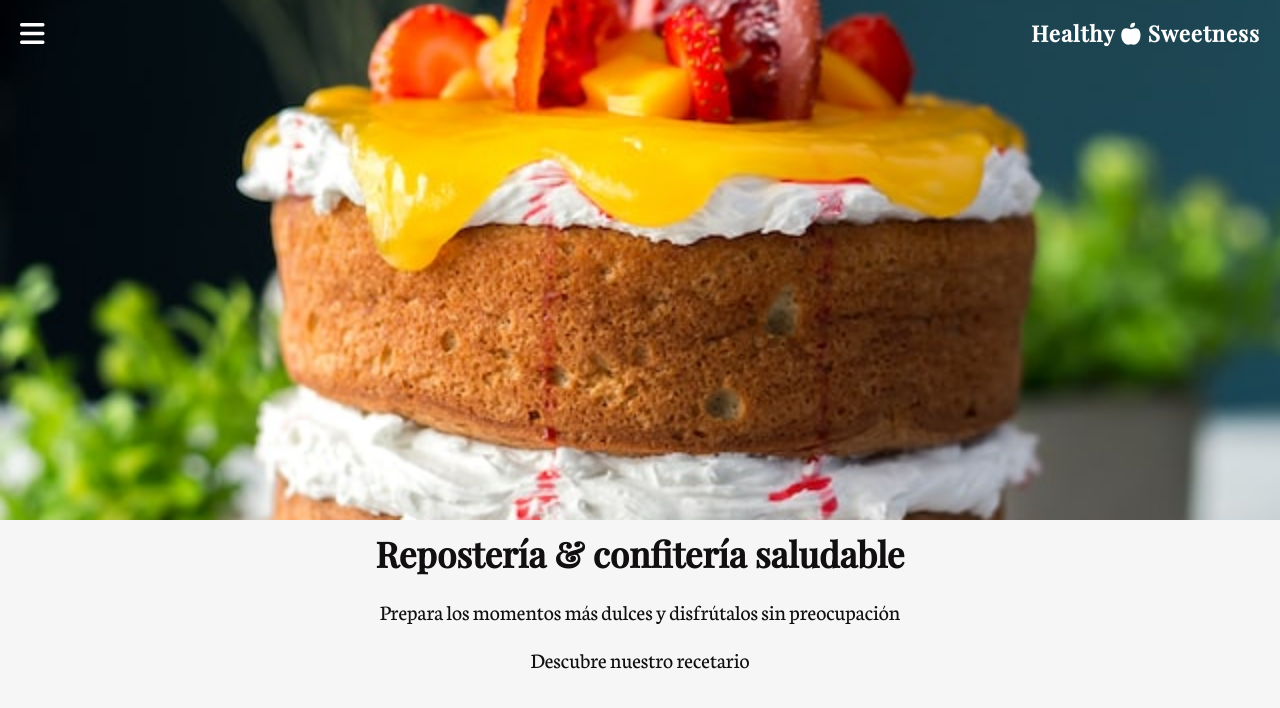
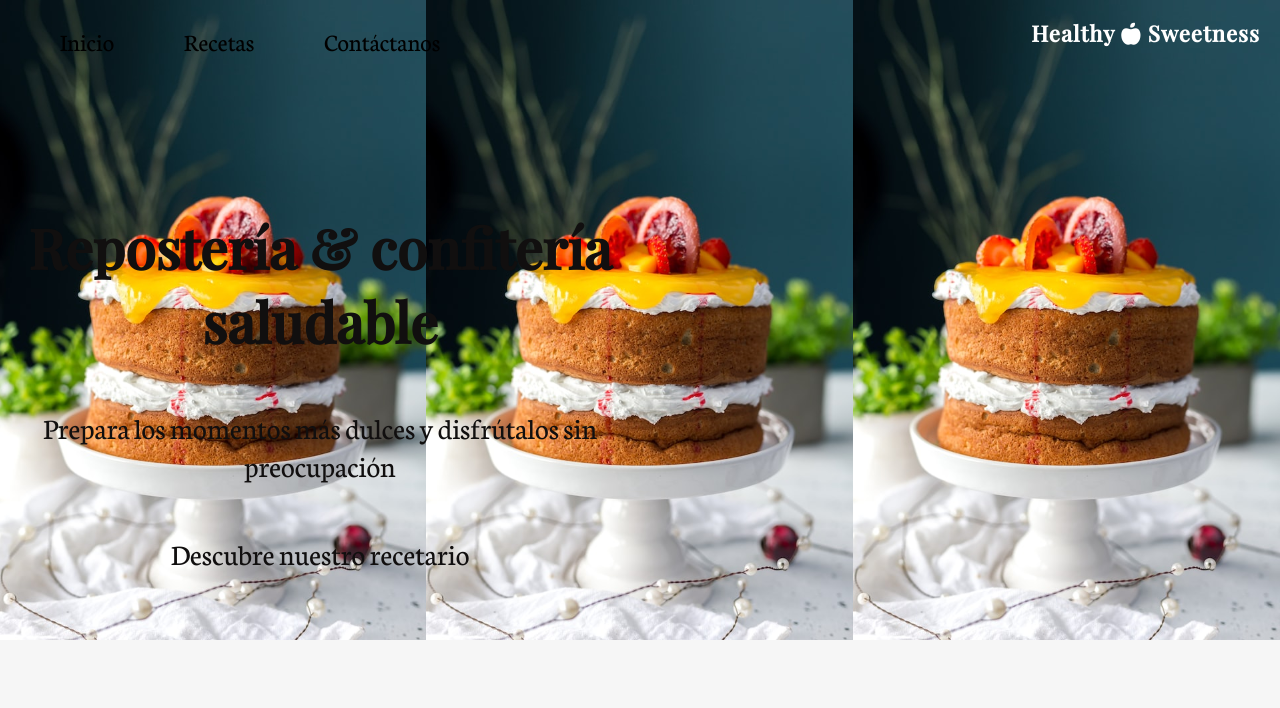
Before and after one commit to cdanae/recipe-web, a plain HTML site: page index.html in a window 1280 px wide. Drawn offline with nearby package versions, Linux system fonts and the light colour scheme.

Commit message:
desktop header terminado, faltan arreglos

```diff
--- a/css/style.css
+++ b/css/style.css
@@ -22,6 +22,7 @@ body {
                 /* HERO */
 .hero {
     height: 100vh;
+    position: relative;
 }
 .hero__main {
     background: url(https://cdanae.github.io/recipe-web/images/citric-cake/citric-cake_S.jpg);
@@ -40,7 +41,7 @@ body {
     margin: 2rem;
 }
 .nav_container {
-    background-color: rgb(238, 236, 236,.95);
+    background-color: #eeecec;
     width: 170px;
     height: 100vh;
     position: absolute;
@@ -97,3 +98,56 @@ body {
 }
 
             /* RECIPES */
+
+
+
+@media (min-width: 1024px){
+    .hero__main {
+
+        background-position: right;
+        background-size: contain;
+        /* background-repeat: no-repeat; */
+        color: white;
+        height: 80vh;
+        width: 100%;
+
+        display: flex;
+        justify-content: space-between;
+        align-items: flex-start;
+    }
+    .nav_container {
+        background-color: transparent;
+        width: 500px;
+        height: auto;
+        position: relative;
+        left: 0px;
+        transition:none;
+    }
+    .nav_container ul {
+        display: flex;
+        justify-content: space-evenly;
+    }
+    .nav_link {
+        text-decoration: none;
+        font-size: 2.5rem;
+    }
+    .fa-solid.desktop {
+        display: none;
+    }
+    .hero_contain {
+        width: 50vw;
+        position: absolute;
+        top: 200px;
+        padding: 10px;
+    }
+    .hero_title {
+        font-size: 5.5rem;
+    }
+    .hero_text {
+        font-size: 3rem;
+        margin-top: 50px;
+    }
+
+
+
+}
--- a/index.html
+++ b/index.html
@@ -15,10 +15,10 @@
 <body>
     <header class="hero">
         <div class="hero__main">
-            <i class="fa-solid fa-bars" id="menu"></i>
+            <i class="fa-solid fa-bars desktop" id="menu"></i>
             <nav class="nav_container" id="nav">
                 <ul>
-                    <i class="fa-solid fa-circle-xmark" id="close"></i>
+                    <i class="fa-solid fa-circle-xmark desktop" id="close"></i>
                     <li>
                         <a href="#" class="nav_link">Inicio</a>
                     </li>
```
